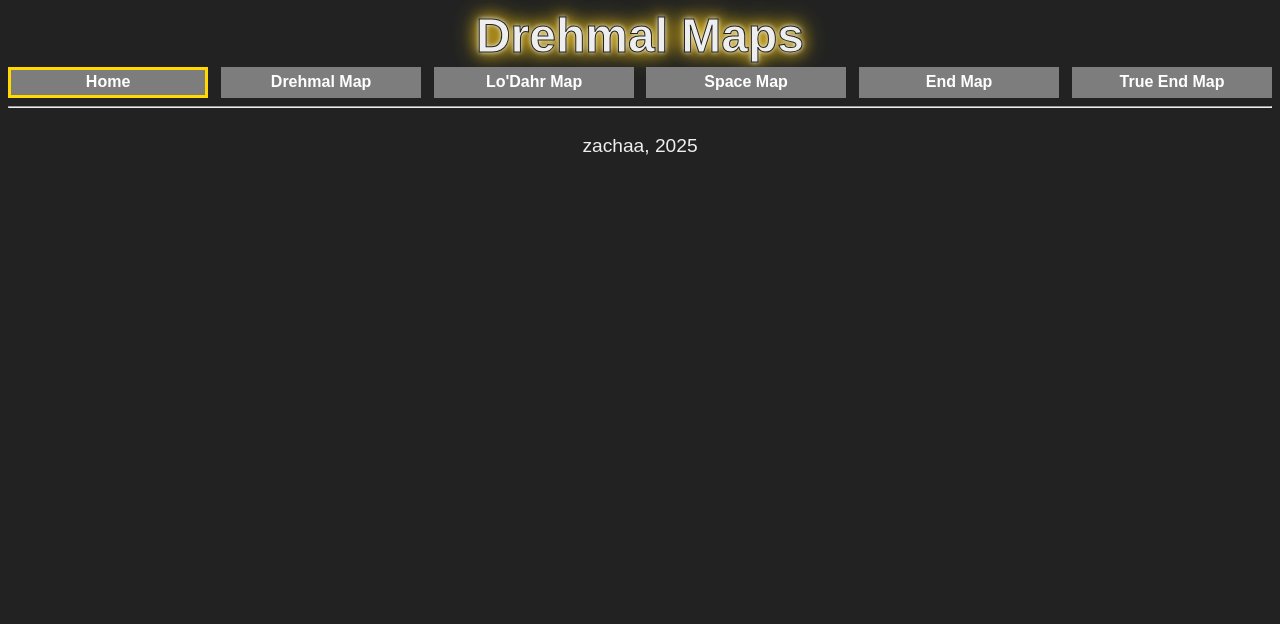
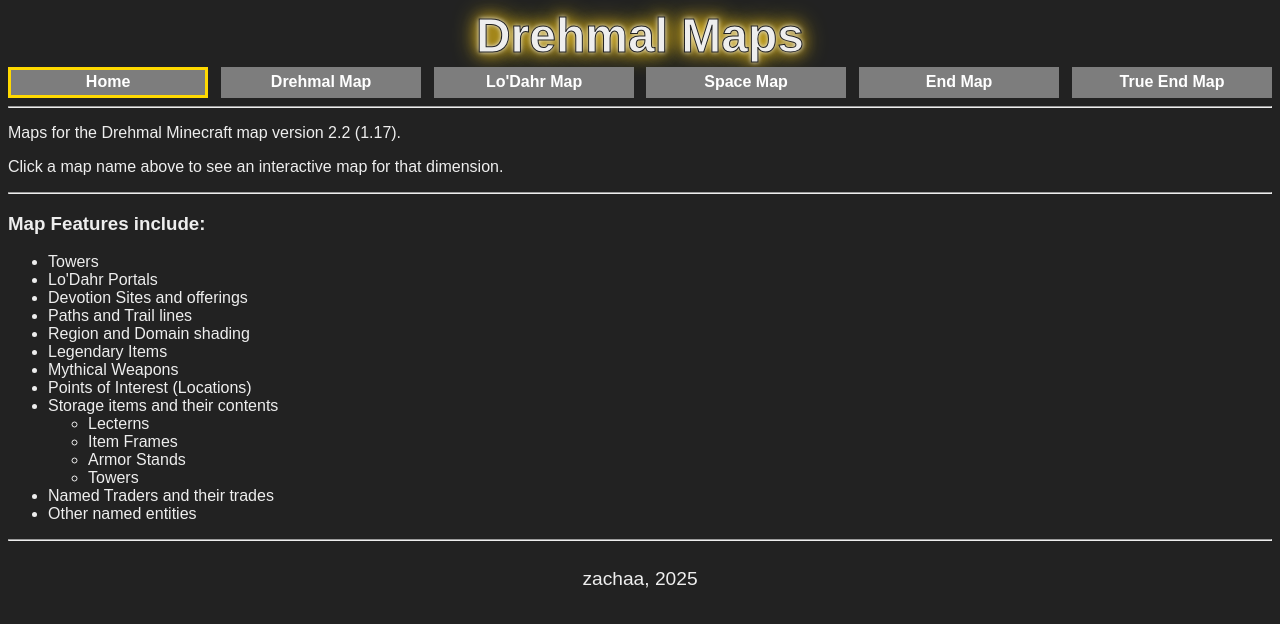
Before and after one commit to zachaa/DrehmalMap, a plain HTML site: page index.html in a window 1280 px wide. Drawn offline with Linux system fonts and the light colour scheme.

Commit message:
Add info to home page

```diff
--- a/index.html
+++ b/index.html
@@ -36,6 +36,30 @@
         </div>
     </nav>
     <hr>
+    <p>Maps for the Drehmal Minecraft map version 2.2 (1.17).</p>
+    <p>Click a map name above to see an interactive map for that dimension.</p>
+    <hr>
+    <h3>Map Features include:</h3>
+    <ul>
+        <li>Towers</li>
+        <li>Lo'Dahr Portals</li>
+        <li>Devotion Sites and offerings</li>
+        <li>Paths and Trail lines</li>
+        <li>Region and Domain shading</li>
+        <li>Legendary Items</li>
+        <li>Mythical Weapons</li>
+        <li>Points of Interest (Locations)</li>
+        <li>Storage items and their contents</li>
+        <ul>
+            <li>Lecterns</li>
+            <li>Item Frames</li>
+            <li>Armor Stands</li>
+            <li>Towers</li>
+        </ul>
+        <li>Named Traders and their trades</li>
+        <li>Other named entities</li>
+    </ul>
+    <hr>
     <footer>zachaa, 2025</footer>
 </body>
 
```
